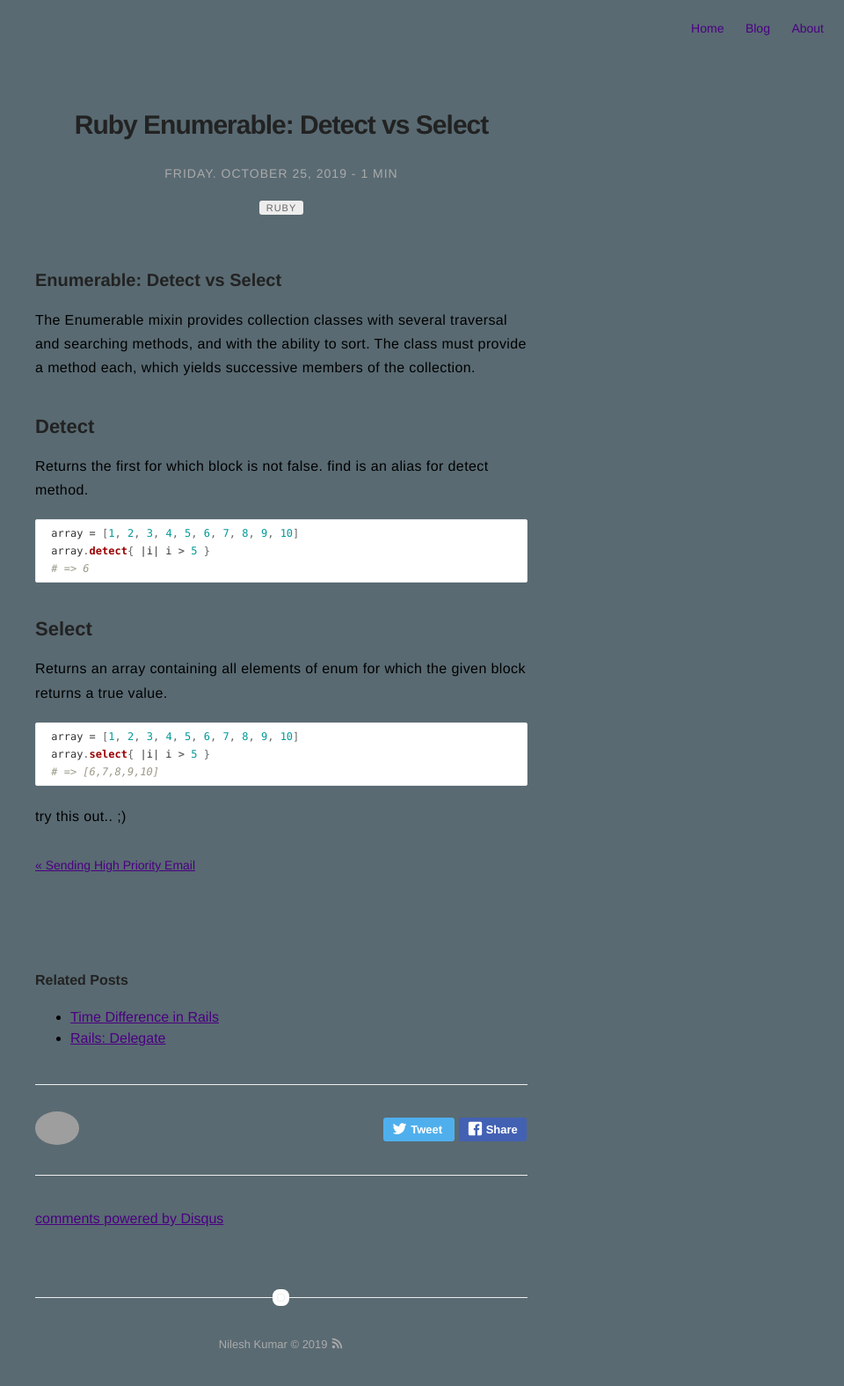
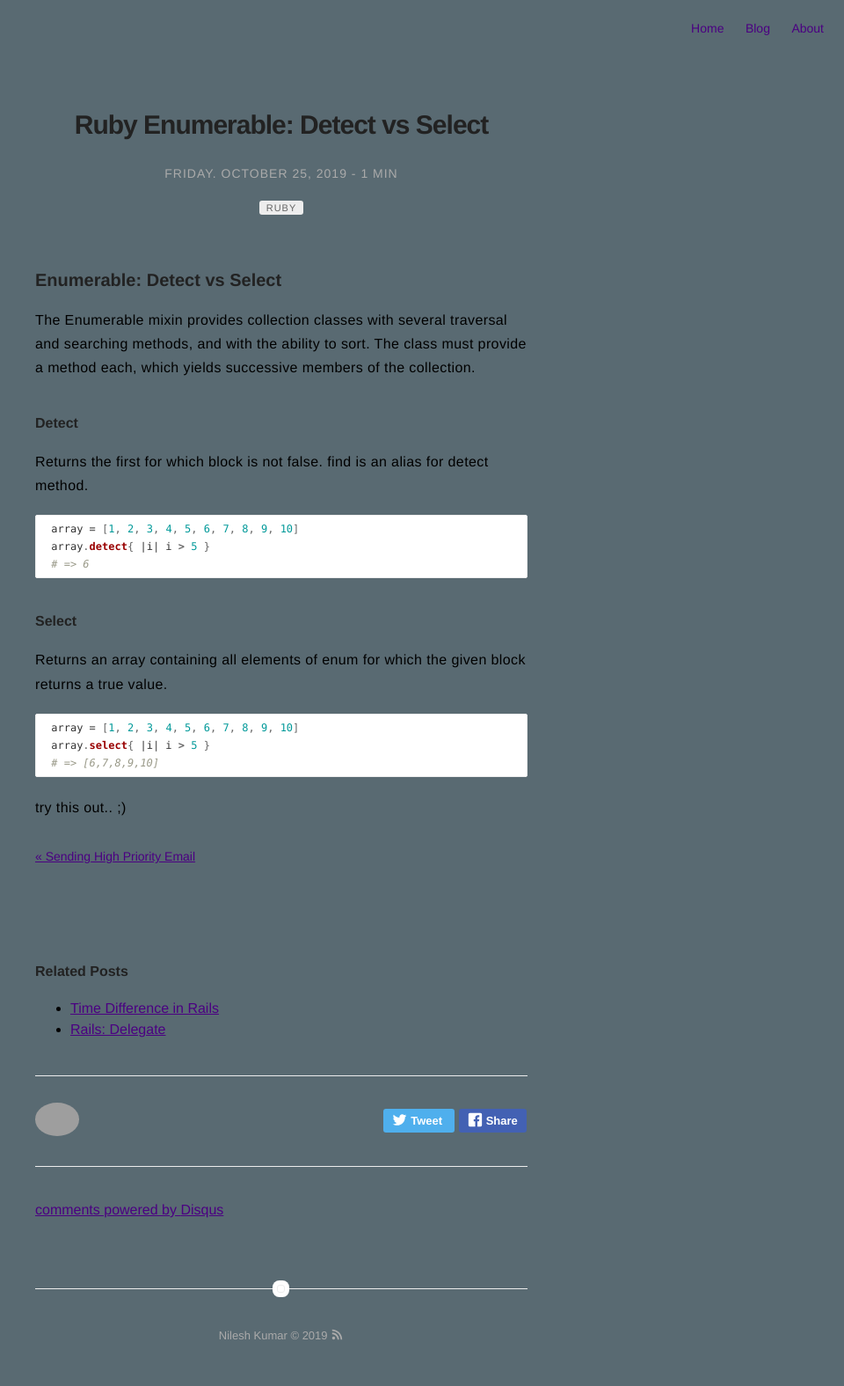
Before and after one commit to nileshkumar/nileshkumar.github.io, a Jekyll site: the page built from _posts/2019-10-25-forth-post.markdown, in a window 1280 px wide. Shown: the whole page at 88% size, without its empty margins (320-1280 px from the left). Built offline with Jekyll 4.4.1, drawn with Linux system fonts in a browser that asks for light colours; comment, search, counter and statistics services are not loaded; grey boxes are pictures that could not be loaded.

Commit message:
change the header

```diff
--- a/_posts/2019-10-25-forth-post.markdown
+++ b/_posts/2019-10-25-forth-post.markdown
@@ -18,7 +18,7 @@ permalink: blog/:title/
 The Enumerable mixin provides collection classes with several traversal and searching methods, and with the ability to sort.
 The class must provide a method each, which yields successive members of the collection.
 
-## Detect
+#### Detect
 Returns the first for which block is not false. find is an alias for detect method.
 {% highlight ruby %}
  array = [1, 2, 3, 4, 5, 6, 7, 8, 9, 10]
@@ -26,7 +26,7 @@ Returns the first for which block is not false. find is an alias for detect meth
  # => 6
 {% endhighlight %}
 
-## Select
+#### Select
 Returns an array containing all elements of enum for which the given block returns a true value.
 {% highlight ruby %}
  array = [1, 2, 3, 4, 5, 6, 7, 8, 9, 10]
```
